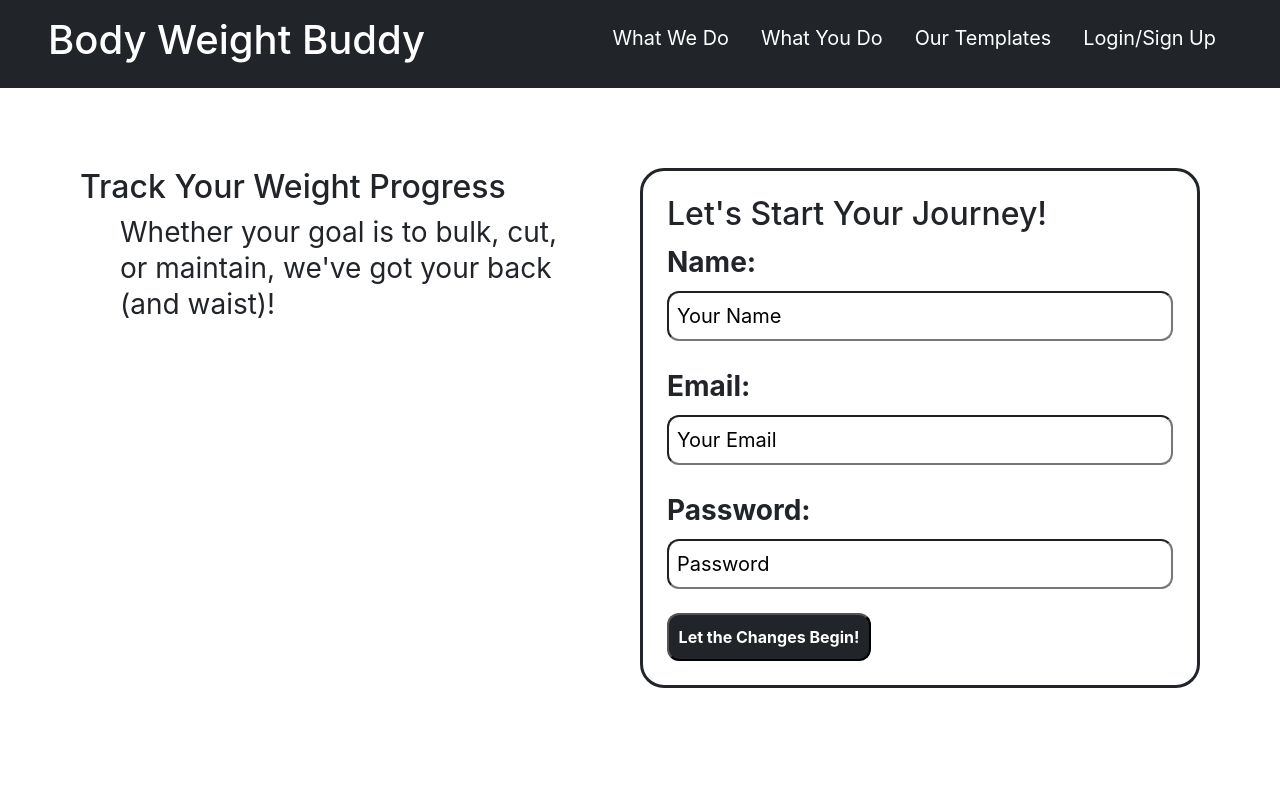
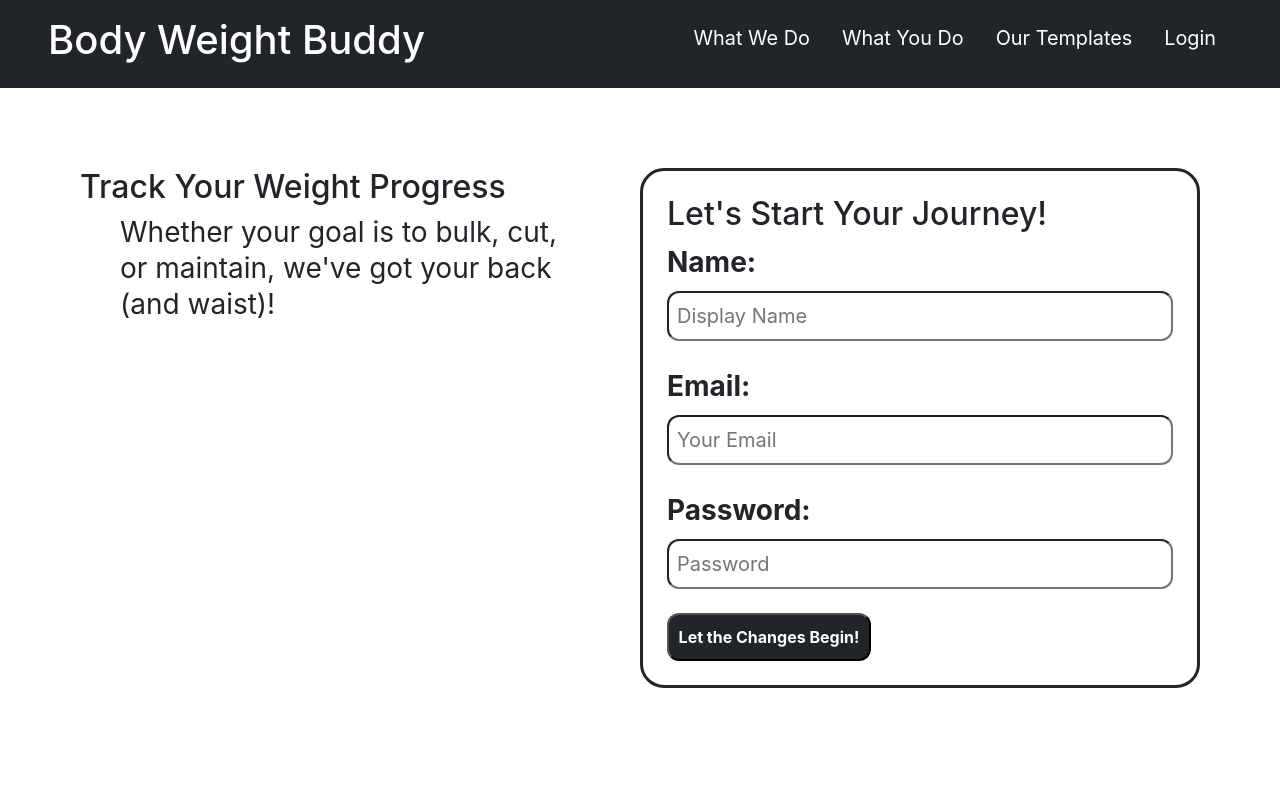
Before and after one commit to jfraught/Body-weight-tracker, a React (Create React App) app in the folder client/: page / in a window 1280 px wide. Shown: the top 800 px of the page. Built offline with nearby package versions, Linux system fonts and the light colour scheme.

Commit message:
Users can now sign up and login

```diff
--- a/client/public/index.html
+++ b/client/public/index.html
@@ -9,7 +9,6 @@
       name="description"
       content="Web site created using create-react-app"
     />
-    <link rel="apple-touch-icon" href="%PUBLIC_URL%/logo192.png" />
     <!--
       manifest.json provides metadata used when your web app is installed on a
       user's mobile device or desktop. See https://developers.google.com/web/fundamentals/web-app-manifest/
--- a/client/src/App.js
+++ b/client/src/App.js
@@ -7,7 +7,6 @@ import Header from './components/Header';
 import Footer from './components/Footer';
 import Home from './pages/Home';
 import Dashboard from './pages/Dashboard';
-import Signup from './pages/Signup';
 import Login from './pages/Login';
 
 const client = new ApolloClient({
@@ -32,7 +31,6 @@ function App() {
         <div>
           <Route exact path ='/' component={Home} />
           <Route exact path ='/dashboard' component={Dashboard} />
-          <Route exact path='/signup' component={Signup} />
           <Route exact path='/login' component={Login} />
         </div>
         <Footer />
--- a/client/src/components/Header/index.js
+++ b/client/src/components/Header/index.js
@@ -11,7 +11,7 @@ const Header = () => {
                     <li className="px-3"><a href="#what-we-do">What We Do</a></li>
                     <li className="px-3"><a href="#what-you-do">What You Do</a></li>
                     <li className="px-3"><a href="#our-template">Our Templates</a></li>
-                    <li className="px-3"><button><Link to="/signup">Login/Sign Up</Link></button></li>
+                    <li className="px-3"><button><Link to="/login">Login</Link></button></li>
                 </ul>
             </nav>
         </header>
--- a/client/src/pages/Dashboard.js
+++ b/client/src/pages/Dashboard.js
@@ -21,6 +21,7 @@ const Dashboard = () => {
                 <h3>Body Weight - Last 7 days</h3>
 
                 <table>
+                    <thead>
                         <tr>
                             <th>Day</th>
                             <th>Day</th>
@@ -30,6 +31,8 @@ const Dashboard = () => {
                             <th>Day</th>
                             <th>Day</th>
                         </tr>
+                    </thead>
+                    <tbody>
                         <tr>
                             <td>Measurment</td>
                             <td>Measurment</td>
@@ -39,6 +42,7 @@ const Dashboard = () => {
                             <td>Measurment</td>
                             <td>Measurment</td>
                         </tr>
+                    </tbody>
                 </table>
             </div><br/>
 
@@ -46,6 +50,7 @@ const Dashboard = () => {
                 <h3>Waist Circumference - Last 7 days</h3>
 
                 <table>
+                    <thead>
                         <tr>
                             <th>Day</th>
                             <th>Day</th>
@@ -55,6 +60,8 @@ const Dashboard = () => {
                             <th>Day</th>
                             <th>Day</th>
                         </tr>
+                    </thead>
+                    <tbody>
                         <tr>
                             <td>Measurment</td>
                             <td>Measurment</td>
@@ -64,6 +71,7 @@ const Dashboard = () => {
                             <td>Measurment</td>
                             <td>Measurment</td>
                         </tr>
+                    </tbody>
                 </table>
             </div><br/>
 
@@ -71,6 +79,7 @@ const Dashboard = () => {
                 <h3>BMI - Last 7 days</h3>
 
                 <table>
+                    <thead>
                         <tr>
                             <th>Day</th>
                             <th>Day</th>
@@ -80,6 +89,8 @@ const Dashboard = () => {
                             <th>Day</th>
                             <th>Day</th>
                         </tr>
+                    </thead>
+                    <tbody>
                         <tr>
                             <td>Measurment</td>
                             <td>Measurment</td>
@@ -89,6 +100,7 @@ const Dashboard = () => {
                             <td>Measurment</td>
                             <td>Measurment</td>
                         </tr>
+                    </tbody>
                 </table>
             </div>
 
--- a/client/src/pages/Home.js
+++ b/client/src/pages/Home.js
@@ -1,6 +1,35 @@
-import React from 'react';
+import React, { useState } from 'react';
+import { useMutation } from '@apollo/react-hooks';
+import { ADD_USER } from '../utils/mutations';
+import Auth from '../utils/auth';
 
 const Home = () => {
+    const [formState, setFormState] = useState({display_name: '', email: '', password: ''});
+    const [addUser, { error }] = useMutation(ADD_USER);
+
+    const handleChange = event => {
+        const { name, value } = event.target;
+
+        setFormState({
+            ...formState,
+            [name]: value
+        });
+    };
+
+    const handleSubmit = async event => {
+        event.preventDefault();
+
+        try {
+            const { data } = await addUser({
+                variables: { ...formState }
+            });
+
+            Auth.login(data.addUser.token);
+        } catch (e) {
+            console.error(e);
+        }
+    };
+
     return (
         <main>
             <section className="hero">
@@ -12,31 +41,33 @@ const Home = () => {
                     </p>
                 </div>
 
-                <form className="signup-form">
+                <form className="signup-form" onSubmit={handleSubmit}>
                     <h2>Let's Start Your Journey!</h2>
                     <div>
                         <label htmlFor='name' className="signup-label">Name:</label>
-                        <input type='text' name='name' defaultValue='Your Name' className="form-input"></input>
+                        <input type='text' name='name' value={formState.display_name} placeholder="Display Name" className="form-input" onChange={handleChange} />
                     </div>
 
                     <br/>
 
                     <div>
                         <label htmlFor='email' className="signup-label">Email:</label>
-                        <input type='email' name='email' defaultValue='Your Email' className="form-input"></input>
+                        <input type='email' name='email' value={formState.email} placeholder="Your Email" className="form-input" onChange={handleChange} />
                     </div>
 
                     <br/>
 
                     <div>
                         <label htmlFor='password' className="signup-label">Password:</label>
-                        <input type='text' name='password' defaultValue='Password' className="form-input" ></input>
+                        <input type='password' name='password' value={formState.password} placeholder="Password" className="form-input" onChange={handleChange} />
                     </div>
 
                     <br/>
 
-                    <button>Let the Changes Begin!</button>
+                    <button type="submit">Let the Changes Begin!</button>
                 </form>
+
+                {error && <div>Your signup went wrong ☹️</div>}
         </section>
 
         <section id="what-we-do" className="intro">
--- a/client/src/pages/Login.js
+++ b/client/src/pages/Login.js
@@ -40,14 +40,14 @@ const Login = props => {
             <form onSubmit={handleSubmit}>
                 <div>
                     <label htmlFor='email' className='signup-label'>Email:</label>
-                    <input type='email' name='email' defaultValue='Your Email' className="form-input" onChange={handleChange} />
+                    <input type='email' name='email' value={formState.email} placeholder="Your email" className="form-input" onChange={handleChange} />
                 </div>
 
                 <br/>
 
                 <div>
                     <label htmlFor='password' className='signup-label'>Password:</label>
-                    <input type='password' name='password' defaultValue='Password' className='form-input' onChange={handleChange} />
+                    <input type='password' name='password' value={formState.password} placeholder="********" className='form-input' onChange={handleChange} />
                 </div>
 
                 <br/>
--- a/client/src/pages/Signup.js
+++ /dev/null
@@ -1,68 +0,0 @@
-import React, { useState } from 'react';
-import { Link } from 'react-router-dom';
-import { useMutation } from '@apollo/react-hooks';
-import { ADD_USER } from '../utils/mutations';
-import Auth from '../utils/auth';
-
-const Signup = () => {
-    const [formState, setFormState] = useState({display_name: '', email: '', password: ''});
-    const [addUser, { error }] = useMutation(ADD_USER);
-
-    const handleChange = event => {
-        const { name, value } = event.target;
-
-        setFormState({
-            ...formState,
-            [name]: value
-        });
-    };
-
-    const handleSubmit = async event => {
-        event.preventDefault();
-
-        try {
-            const { data } = await addUser({
-                variables: { ...formState }
-            });
-
-            Auth.login(data.addUser.token);
-        } catch (e) {
-            console.error(e);
-        }
-    };
-
-    return (
-        <section className="login">
-            <form on onSubmit={handleSubmit}>
-                <div>
-                    <label htmlFor='display_name' className='signup-label'>Display Name:</label>
-                    <input type='display_name' name='display_name' defaultValue='Display Name' className='form-input' onChange={handleChange} />
-                </div>
-
-                <br/>
-
-                <div>
-                    <label htmlFor='email' className='signup-label'>Email:</label>
-                    <input type='email' name='email' defaultValue='Your Email' className='form-input' onChange={handleChange} />
-                </div>
-
-                <br/>
-
-                <div>
-                    <label htmlFor='password' className='signup-label'>Password:</label>
-                    <input type='text' name='password' defaultValue='Password' className='form-input' onChange={handleChange} />
-                </div>
-
-                <br/>
-
-                <button type='submit'>Create Your Account</button>
-            </form>
-
-            {error && <div>Your signup went wrong ☹️</div>}
-
-            <p>Already Have an account? <span><Link to='/login'>Login!</Link></span></p>
-        </section>
-    );
-};
-
-export default Signup;
--- a/client/src/utils/mutations.js
+++ b/client/src/utils/mutations.js
@@ -6,7 +6,7 @@ export const LOGIN_USER = gql`
             token
             user {
                 _id
-                username
+                display_name
             }
         }
     }
```
Also changed, not shown: client/public/manifest.json, 2 other files (tests, documents, lock files or other folders). Lines whose indentation alone changed are shown as unchanged.
